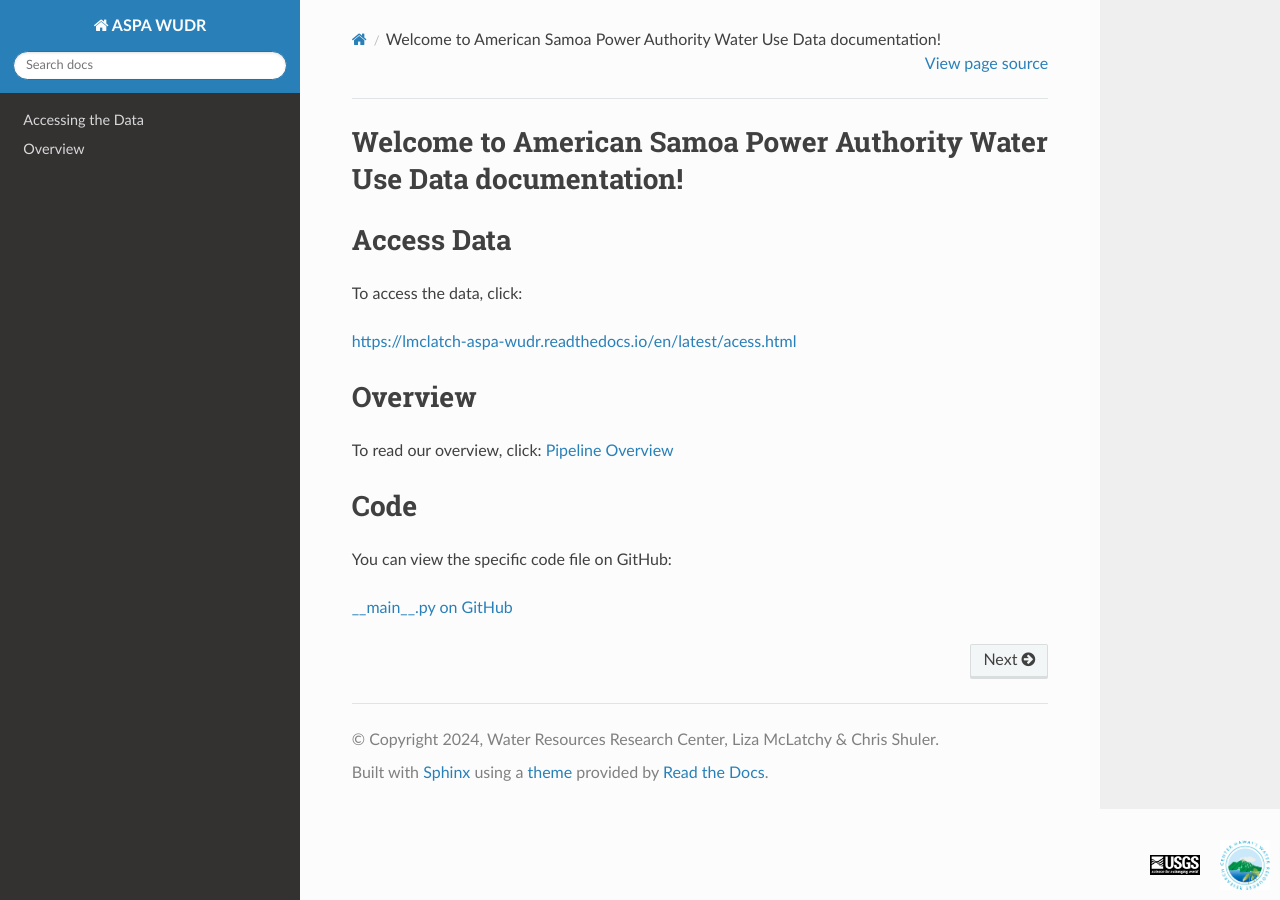
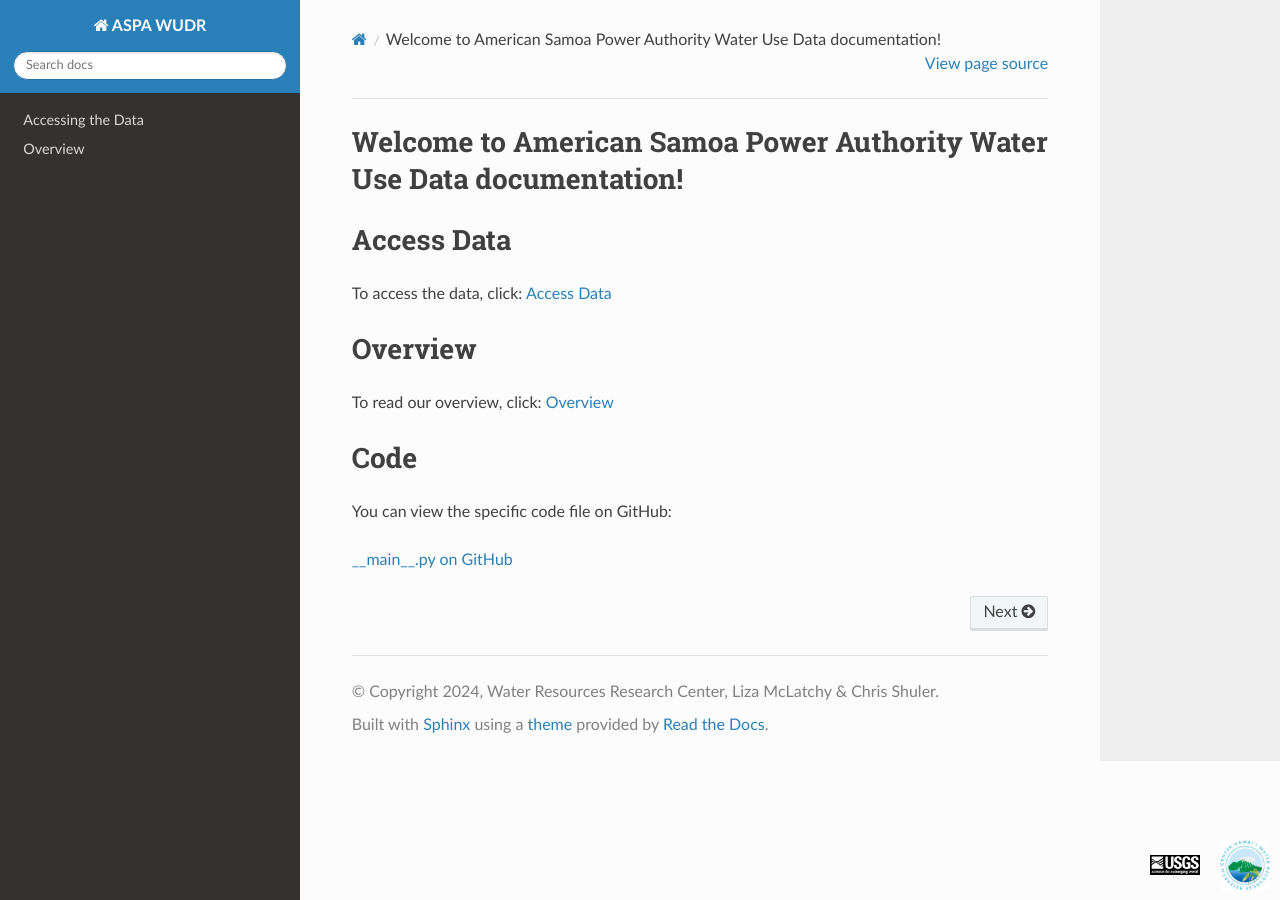
Before and after one commit to lmclatch/ASPA, a Sphinx documentation site: the page built from docs/index.rst, in a window 1280 px wide. Built offline with Sphinx 7.4.7 and the Read the Docs theme 2.0.0, drawn with Linux system fonts in a browser that asks for light colours.

Commit message:
Update index.rst

```diff
--- a/docs/index.rst
+++ b/docs/index.rst
@@ -17,14 +17,13 @@
 ==================
 
 To access the data, click:
-
-https://lmclatch-aspa-wudr.readthedocs.io/en/latest/acess.html
+`Access Data <https://lmclatch-aspa-wudr.readthedocs.io/en/latest/acess.html>`_
 
 Overview
 ==================
 
 To read our overview, click:
-`Pipeline Overview  <https://lmclatch-aspa-wudr.readthedocs.io/en/latest/pipeline.html>`_
+`Overview <https://lmclatch-aspa-wudr.readthedocs.io/en/latest/pipeline.html>`_
 
 Code
 ==================
```
